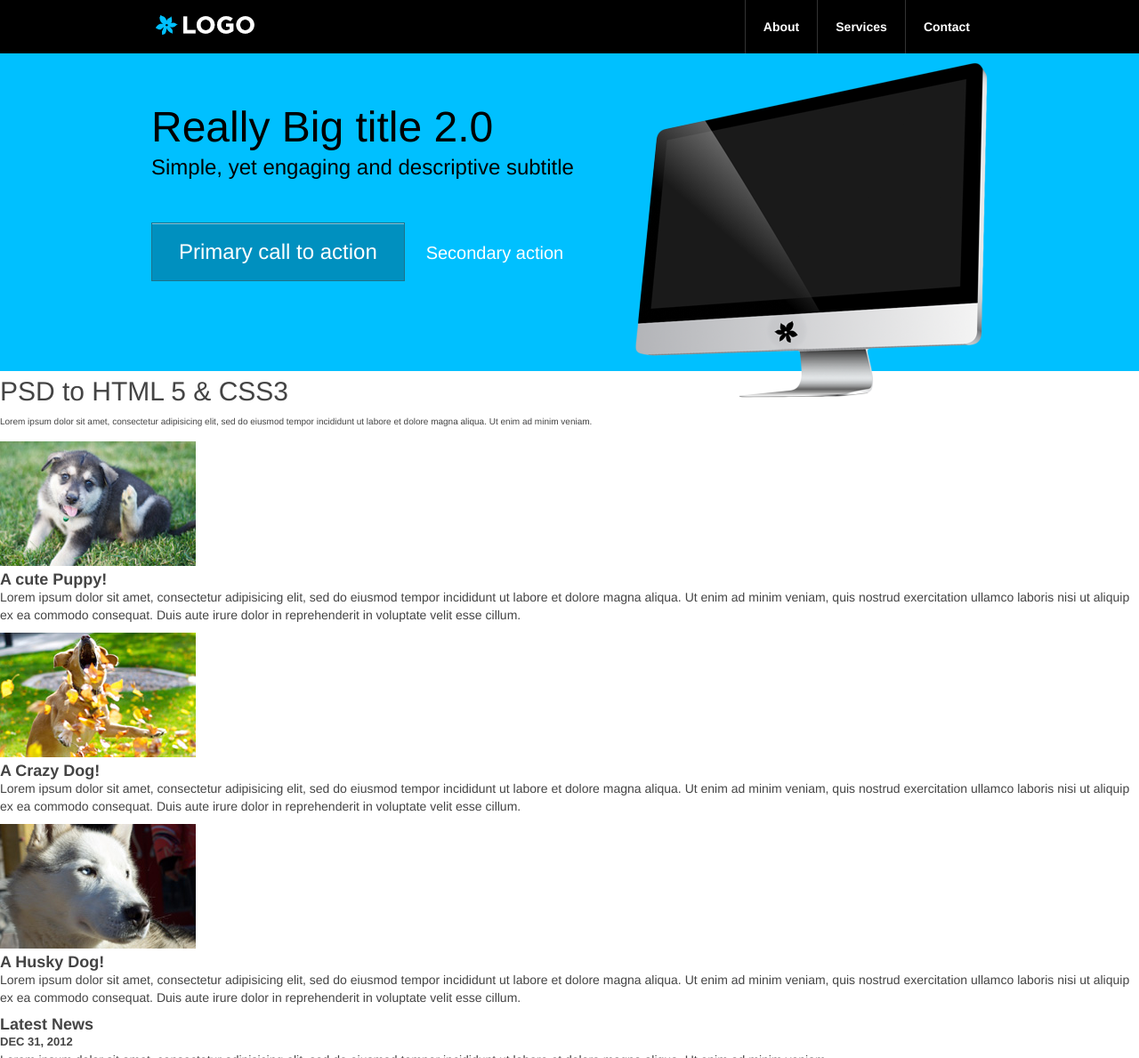
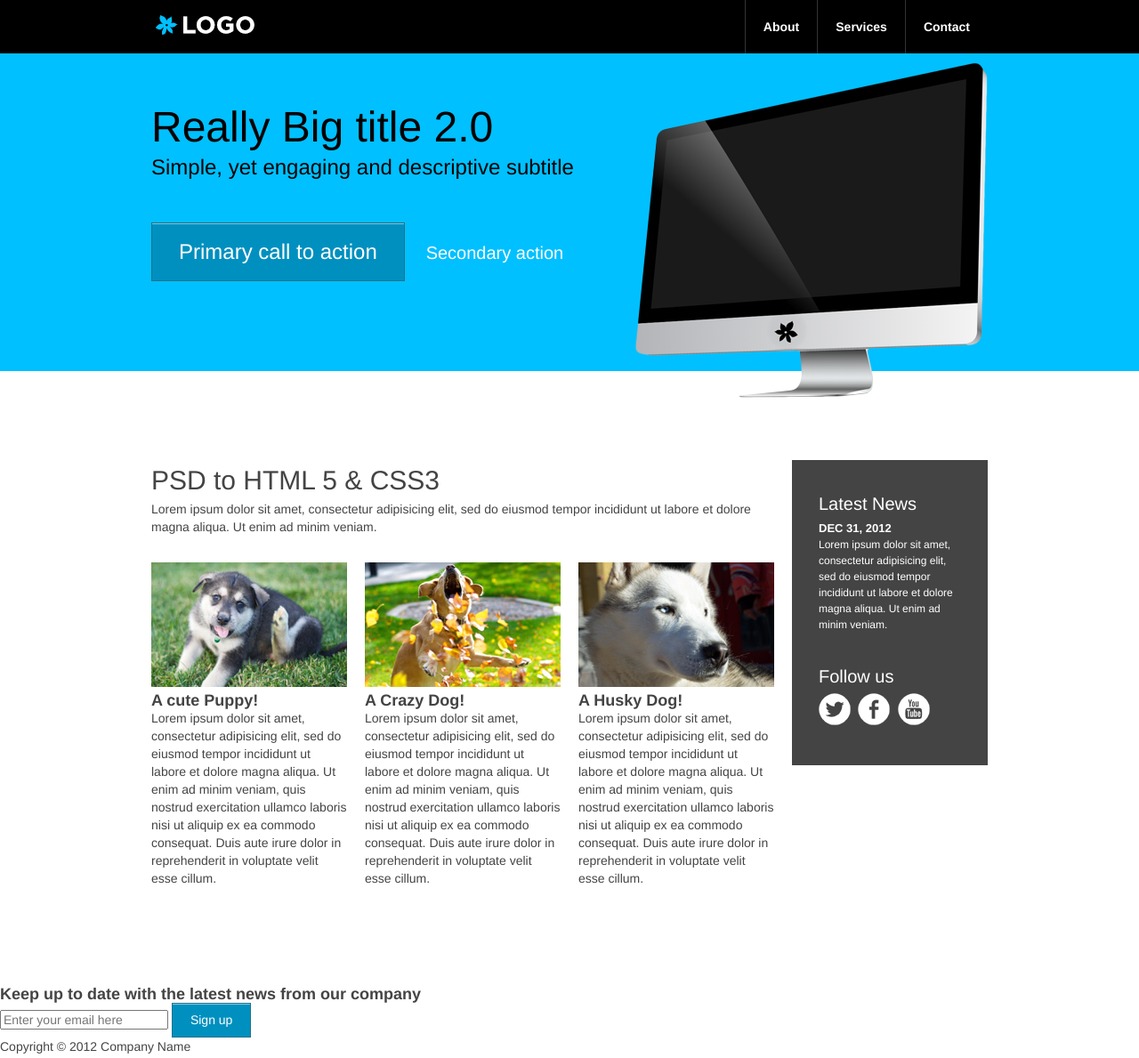
Before and after one commit to ramirezmj/udemy, a plain HTML site: page index.html in a window 1280 px wide. Shown: the top 1189 px of the page at 89% size. Drawn offline with Linux system fonts and the light colour scheme.

Commit message:
2.2	Layout: Styling the Content Section.

```diff
--- a/index.html
+++ b/index.html
@@ -38,39 +38,49 @@
 
 		</header>
 
-		<div id="content">
+		<div id="content" class="container clearfix">
 
 			<section id="column-content">
-				 <h3>PSD to HTML 5 &amp; CSS3</h3>
-				 <p class="lead">Lorem ipsum dolor sit amet, consectetur adipisicing elit, sed do eiusmod tempor incididunt ut labore et dolore magna aliqua. Ut enim ad minim veniam.</p>
-				 <div class="column">
+				<div id="lead-in">
+					<h3>PSD to HTML 5 &amp; CSS3</h3>
+					<p>Lorem ipsum dolor sit amet, consectetur adipisicing elit, sed do eiusmod tempor incididunt ut labore et dolore magna aliqua. Ut enim ad minim veniam.</p>
+				</div> <!-- end lead-in -->
+
+				 <div class="column four">
 				 	<img src="images/puppy.jpg" alt="A cute puppy looking into the camera" />
 				 	<h4>A cute Puppy!</h4>
 				 	<p>Lorem ipsum dolor sit amet, consectetur adipisicing elit, sed do eiusmod tempor incididunt ut labore et dolore magna aliqua. Ut enim ad minim veniam, quis nostrud exercitation ullamco laboris nisi ut aliquip ex ea commodo consequat. Duis aute irure dolor in reprehenderit in voluptate velit esse cillum.</p>
 				 </div> <!-- end column -->
-				 <div class="column">
+
+				 <div class="column four">
 				 	<img src="images/dog_barking.jpg" alt="A crazy dog playing in the leaves" />
 				 	<h4>A Crazy Dog!</h4>
 				 	<p>Lorem ipsum dolor sit amet, consectetur adipisicing elit, sed do eiusmod tempor incididunt ut labore et dolore magna aliqua. Ut enim ad minim veniam, quis nostrud exercitation ullamco laboris nisi ut aliquip ex ea commodo consequat. Duis aute irure dolor in reprehenderit in voluptate velit esse cillum.</p>
 				 </div> <!-- end column -->
-				 <div class="column">
+
+				 <div class="column four last">
 				 	<img src="images/husky.jpg" alt="A beautiful husky dog staring off into the distance" />
 				 	<h4>A Husky Dog!</h4>
 				 	<p>Lorem ipsum dolor sit amet, consectetur adipisicing elit, sed do eiusmod tempor incididunt ut labore et dolore magna aliqua. Ut enim ad minim veniam, quis nostrud exercitation ullamco laboris nisi ut aliquip ex ea commodo consequat. Duis aute irure dolor in reprehenderit in voluptate velit esse cillum.</p>
 				 </div> <!-- end column -->
+
 			</section><!-- end column-content -->
+
 			<aside>
+
 				<div class="widget">
 					<h4>Latest News</h4>
 					<h5>Dec 31, 2012</h5>
 					<p>Lorem ipsum dolor sit amet, consectetur adipisicing elit, sed do eiusmod tempor incididunt ut labore et dolore magna aliqua. Ut enim ad minim veniam.</p>
 				</div> <!-- end widget -->
-				<div class="widget">
+
+				<div class="widget socials">
 					<h4>Follow us</h4>
 					<a href="http://twitter.com" target="_blank"><img src="images/social_twitter.gif" alt="Follow us on Twitter"></a>
 					<a href="http://facebook.com" target="_blank"><img src="images/social_facebook.gif" alt="Follow us on Facebook"></a>
 					<a href="http://youtube.com" target="_blank"><img src="images/social_youtube.gif" alt="Follow us on Youtube"></a>
 				</div> <!-- end widget -->
+
 			</aside>
 
 		</div> <!-- end content -->
--- a/styles/style.css
+++ b/styles/style.css
@@ -79,7 +79,7 @@ p.lead {
 
 /* ---------------------------
 	Layout
-   -------------------------- */
+   --------------------------- */
 
 .container {
 	width: 940px;
@@ -88,7 +88,7 @@ p.lead {
 }
 
 header {
-	background: #000000;
+	background: #000;
 }
 
 #logo {
@@ -108,13 +108,64 @@ header {
 	float: left;
 }
 
+#call-to-action {
+	margin: 40px 0;
+}
+
 #hero-image {
 	float: right;
 	margin: 10px 0 -30px 0;
 }
 
-#call-to-action {
-	margin: 40px 0;
+#lead-in {
+	margin-bottom: 30px;
+}
+
+#content {
+	padding: 100px 0;
+}
+
+#column-content {
+	width: 700px;
+	float: left;
+}
+
+/* ---------------------------
+	Sidebar
+   --------------------------- */
+
+aside {
+	background: #444;
+	width: 160px; /* 220px with 60px of left and right padding */
+	color: #fff;
+	float: left;
+	margin-left: 20px;
+	padding: 30px;
+	font-size: 12px;
+	line-height: 18px;
+}
+
+aside .widget {
+	margin: 10px 0;
+}
+
+aside .widget:nth-child(2) {
+	margin-top: 40px;
+}
+
+aside .widget h4 {
+	font-weight: 200;
+	font-size: 20px;
+	margin: 0 0 10px;
+}
+
+aside .socials a {
+	position: relative;
+	margin-right: 5px;
+}
+
+aside .socials a:hover {
+	top: -1px;
 }
 
 /* ---------------------------
@@ -232,6 +283,19 @@ header nav ul li a:active {
 	Global Styles
    -------------------------- */
 
+.column {
+	float:left;
+	margin-right: 20px;
+}
+
+.four {
+	width: 220px;
+}
+
+.last {
+	margin-right: 0;
+}
+
 .clearfix:before,
 .clearfix:after {
 	content: "";
```
